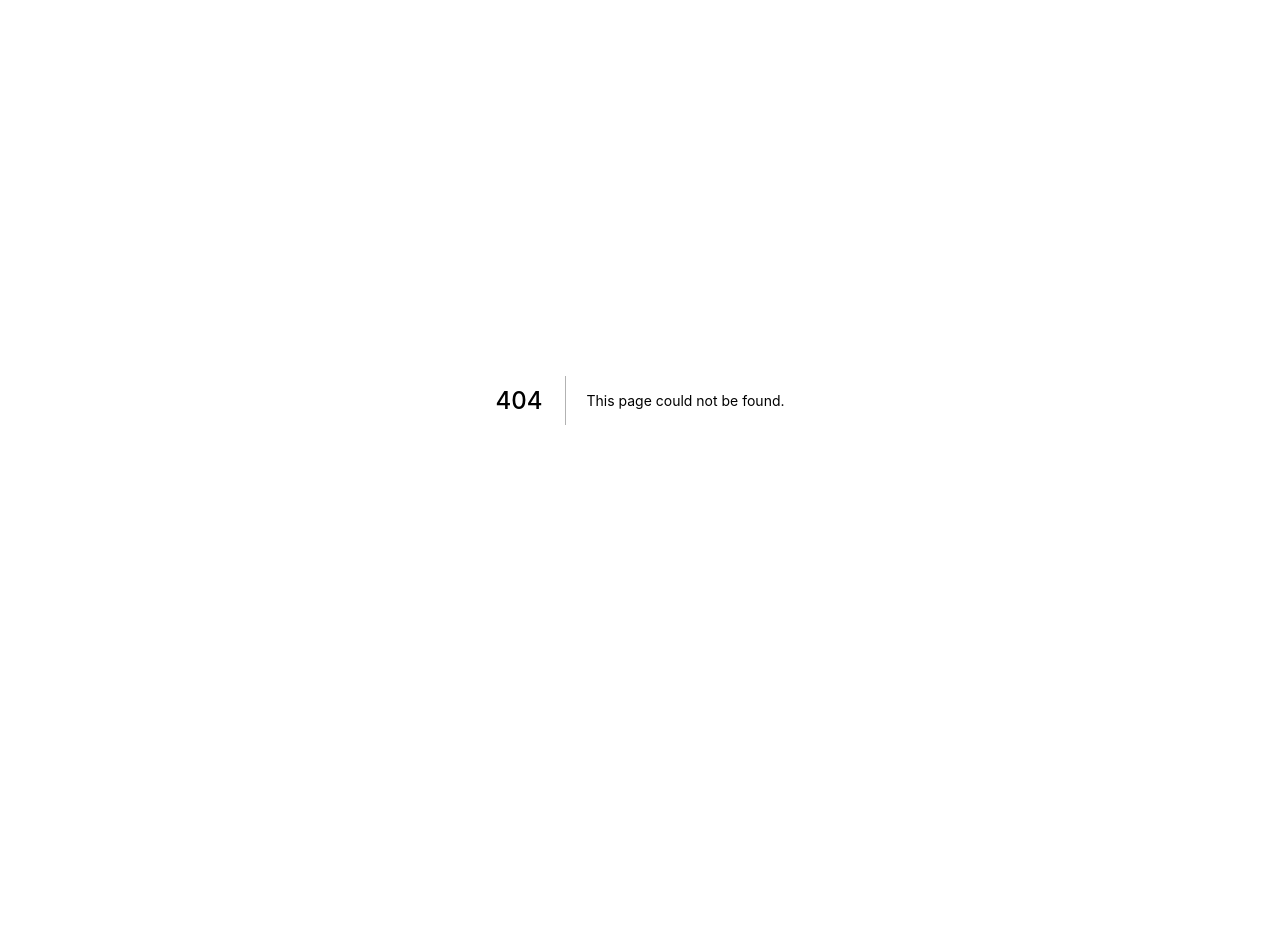
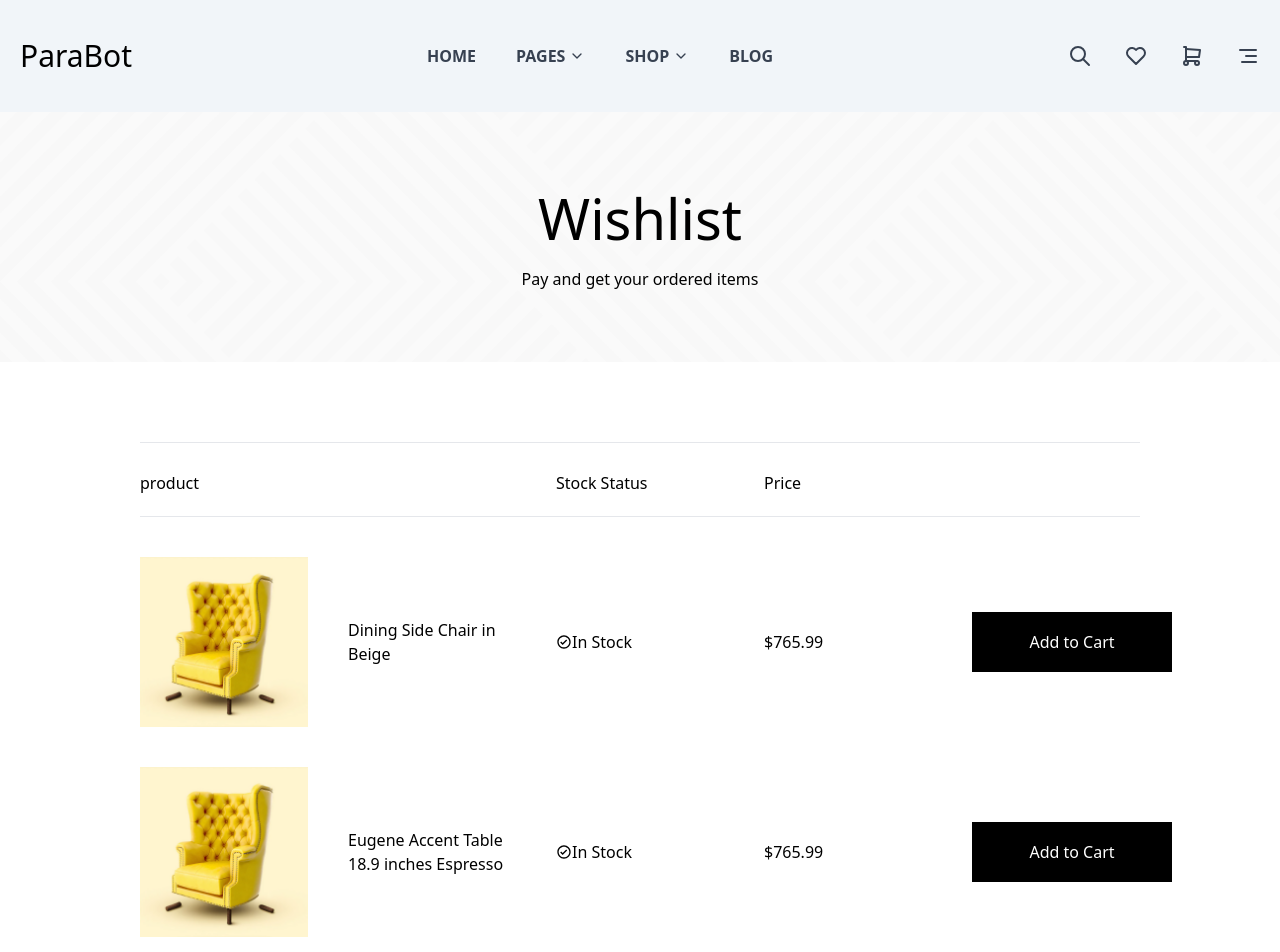
Before and after one commit to bimaap/fw9-parabot-frontend, a Next.js app: page /wishlist in a window 1280 px wide. Before the commit this address had no page. Shown: the top 952 px of the page. Before the commit the page ends 800 px from the top, so only its background shows below. Built offline with nearby package versions, Linux system fonts and the light colour scheme.

Commit message:
feat: wishlist and favorite

```diff
--- /dev/null
+++ b/pages/favorite.js
@@ -0,0 +1,51 @@
+import Header from '../components/Header';
+import Footer from '../components/Footer';
+import { BiCheckCircle } from 'react-icons/bi';
+import { FaHeart } from 'react-icons/fa';
+import Image from 'next/image';
+
+export default function Wishlist(){
+    return(
+        <>
+            <Header />
+            <div>
+                <div className='bg-cart flex-col pt-[74px] pr-[521] pb-[74px] pl-[521]'>
+                    <h className='cart-text mb-5 flex items-center justify-center'>Favorite</h>
+                    <h4 className='cart-text2 flex items-center justify-center'>Pay and get your ordered items</h4>
+                </div>
+                <div className='grid grid-cols-4 pt-[80px] pr-[140px]  pl-[140px] gap-10'>
+                    <hr className='col-span-4'/>
+                </div>
+                <div className='grid grid-cols-5 pt-[28px] pr-[140px]  pl-[140px] gap-10'>
+                    <p className='col-span-1'>product</p>
+                    <div className='col-span-1'/>
+                    <p className='col-span-1'>Stock Status</p>
+                    <p className='col-span-1'>Price</p>
+                    <div className='col-span-1'/>
+                </div>
+                <div className='grid grid-cols-4 pt-[21px] pr-[140px]  pl-[140px] gap-10'>
+                    <hr className='col-span-4'/>
+                </div>
+                <div className='grid grid-cols-5 pt-[40px] pr-[140px]  pl-[80px] gap-10 items-center'>
+                    <div className='col-span-1 flex flex-row items-center gap-[38px]'><FaHeart/><Image  src={'/images/wishlist-chair1.png'} alt={'chair'} width={170} height={172}/></div>
+                    <p className='col-span-1'>Dining Side Chair in Beige</p>
+                    <div className='col-span-1 flex flex-row items-center'><BiCheckCircle/>In Stock</div>
+                    <p className='col-span-1'>$765.99</p>
+                    <a href='#' className='bg-black w-[200px] h-[60px] text-white flex items-center justify-center'>
+                        Add to Cart
+                    </a>
+                </div>
+                <div className='grid grid-cols-5 pb-[120px] pt-[40px] pr-[140px]  pl-[80px] gap-10 items-center'>
+                    <div className='col-span-1 flex flex-row items-center gap-[38px]'><FaHeart/><Image  src={'/images/wishlist-chair1.png'} alt={'chair'} width={170} height={172}/></div>
+                    <p className='col-span-1'>Eugene Accent Table 18.9 inches Espresso</p>
+                    <div className='col-span-1 flex flex-row items-center'><BiCheckCircle/>In Stock</div>
+                    <p className='col-span-1'>$765.99</p>
+                    <a href='#' className='bg-black w-[200px] h-[60px] text-white flex items-center justify-center'>
+                        Add to Cart
+                    </a>
+                </div>
+            </div>
+            <Footer />
+        </>
+    );
+}
--- /dev/null
+++ b/pages/wishlist.js
@@ -0,0 +1,50 @@
+import Header from '../components/Header';
+import Footer from '../components/Footer';
+import { BiCheckCircle } from 'react-icons/bi';
+import Image from 'next/image';
+
+export default function Wishlist(){
+    return(
+        <>
+            <Header />
+            <div>
+                <div className='bg-cart flex-col pt-[74px] pr-[521] pb-[74px] pl-[521]'>
+                    <h className='cart-text mb-5 flex items-center justify-center'>Wishlist</h>
+                    <h4 className='cart-text2 flex items-center justify-center'>Pay and get your ordered items</h4>
+                </div>
+                <div className='grid grid-cols-4 pt-[80px] pr-[140px]  pl-[140px] gap-10'>
+                    <hr className='col-span-4'/>
+                </div>
+                <div className='grid grid-cols-5 pt-[28px] pr-[140px]  pl-[140px] gap-10'>
+                    <p className='col-span-1'>product</p>
+                    <div className='col-span-1'/>
+                    <p className='col-span-1'>Stock Status</p>
+                    <p className='col-span-1'>Price</p>
+                    <div className='col-span-1'/>
+                </div>
+                <div className='grid grid-cols-4 pt-[21px] pr-[140px]  pl-[140px] gap-10'>
+                    <hr className='col-span-4'/>
+                </div>
+                <div className='grid grid-cols-5 pt-[40px] pr-[140px]  pl-[140px] gap-10 items-center'>
+                    <Image className='col-span-1' src={'/images/wishlist-chair1.png'} alt={'chair'} width={170} height={172}/>
+                    <p className='col-span-1'>Dining Side Chair in Beige</p>
+                    <div className='col-span-1 flex flex-row items-center'><BiCheckCircle/>In Stock</div>
+                    <p className='col-span-1'>$765.99</p>
+                    <a href='#' className='bg-black w-[200px] h-[60px] text-white flex items-center justify-center'>
+                        Add to Cart
+                    </a>
+                </div>
+                <div className='grid grid-cols-5 pb-[120px] pt-[40px] pr-[140px]  pl-[140px] gap-10 items-center'>
+                    <Image className='col-span-1' src={'/images/wishlist-chair1.png'} alt={'chair'} width={170} height={172}/>
+                    <p className='col-span-1'>Eugene Accent Table 18.9 inches Espresso</p>
+                    <div className='col-span-1 flex flex-row items-center'><BiCheckCircle/>In Stock</div>
+                    <p className='col-span-1'>$765.99</p>
+                    <a href='#' className='bg-black w-[200px] h-[60px] text-white flex items-center justify-center'>
+                        Add to Cart
+                    </a>
+                </div>
+            </div>
+            <Footer />
+        </>
+    );
+}
```
Also changed, not shown: public/images/wishlist-chair1.png (added).
